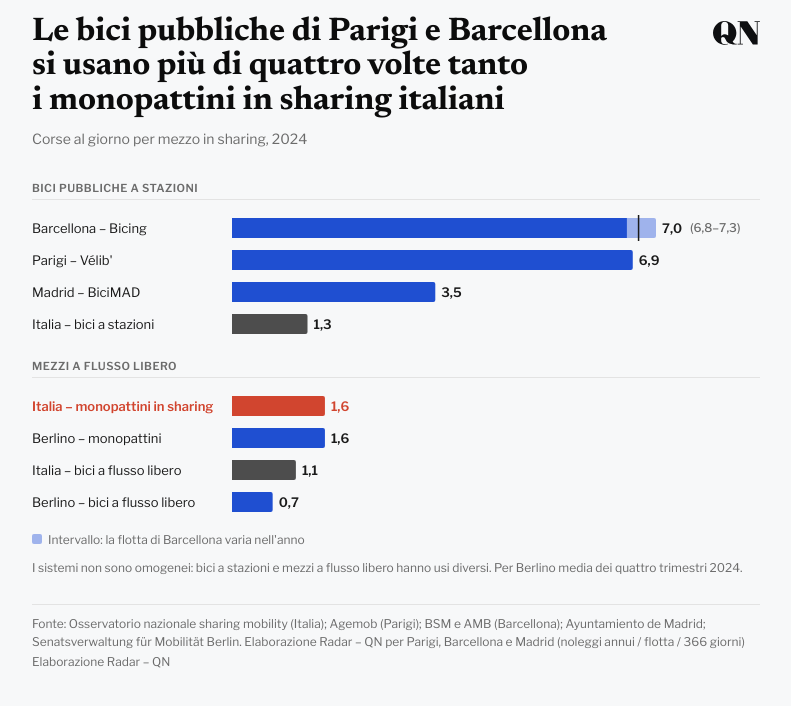
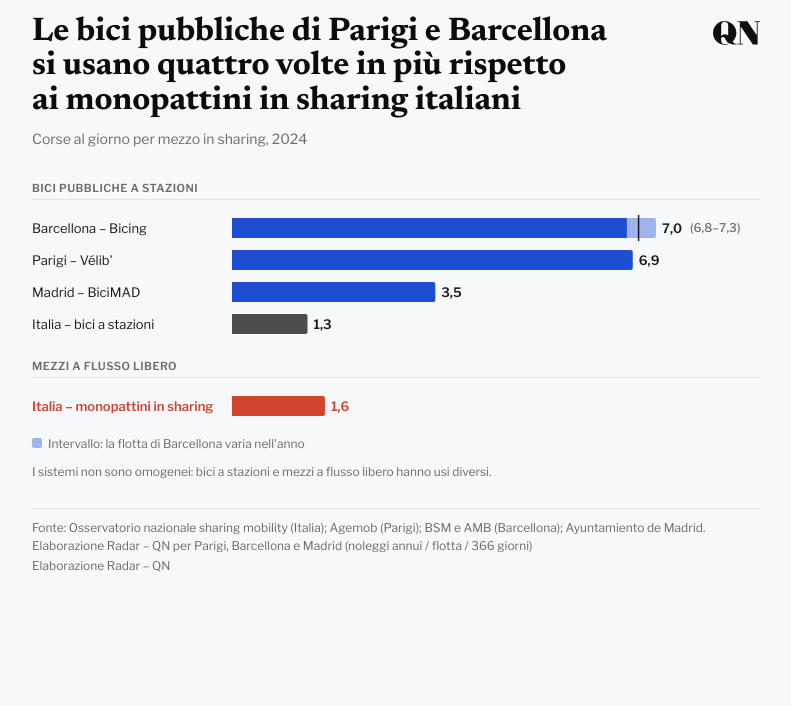
Before and after one commit to lorenzobuonarosa/biciclette_sharing, a plain HTML site: page rotazione/index.html in a window 1280 px wide. Shown: the whole page, without its empty margins (244-1035 px from the left). Drawn offline with nearby package versions, Linux system fonts and the light colour scheme.

Commit message:
Dataviz 4: nuovo titolo, solo i monopattini italiani tra i mezzi a flusso libero
Co-Authored-By: Claude Opus 5.5 <noreply@anthropic.com>
Claude-Session: https://claude.ai/code/session_01UxLrDi2FTCrEHvYSDK9wcz

```diff
--- a/data/rotazione.csv
+++ b/data/rotazione.csv
@@ -4,6 +4,3 @@ Barcellona – Bicing;Bici pubbliche a stazioni;7,0;6,8;7,3;18,9 milioni di usi,
 Madrid – BiciMAD;Bici pubbliche a stazioni;3,5;;;9,95 milioni di viaggi, 7.735 bici;Ayuntamiento de Madrid, Carta de Servicios bicimad 2025
 Italia – bici a stazioni;Bici pubbliche a stazioni;1,3;;;tasso di rotazione pubblicato;Osservatorio nazionale sharing mobility, 9° Rapporto, p65
 Italia – monopattini in sharing;Mezzi a flusso libero;1,6;;;tasso di rotazione pubblicato;Osservatorio nazionale sharing mobility, 9° Rapporto, p72
-Italia – bici a flusso libero;Mezzi a flusso libero;1,1;;;tasso di rotazione pubblicato;Osservatorio nazionale sharing mobility, 9° Rapporto, p65
-Berlino – monopattini;Mezzi a flusso libero;1,6;;;media trimestrale 2024: 1,13 / 1,86 / 2,05 / 1,49;Senatsverwaltung für Mobilität Berlin, 2 giugno 2026
-Berlino – bici a flusso libero;Mezzi a flusso libero;0,7;;;media trimestrale 2024: 0,50 / 0,81 / 0,99 / 0,66, esclusi Nextbike e Call-a-bike;Senatsverwaltung für Mobilität Berlin, 2 giugno 2026
--- a/rotazione/index.html
+++ b/rotazione/index.html
@@ -20,16 +20,16 @@
 <body>
 <main class="radar">
   <header>
-    <h1 class="r-title" id="title">Le bici pubbliche di Parigi e Barcellona si usano più di quattro volte tanto i monopattini in sharing italiani</h1>
+    <h1 class="r-title" id="title">Le bici pubbliche di Parigi e Barcellona si usano quattro volte in più rispetto ai monopattini in sharing italiani</h1>
     <p class="r-sub">Corse al giorno per mezzo in sharing, 2024</p>
   </header>
 
   <figure class="r-chart" id="chart"></figure>
   <div class="r-key"><span><i class="sw sw--range"></i>Intervallo: la flotta di Barcellona varia nell'anno</span></div>
-  <p class="r-note">I sistemi non sono omogenei: bici a stazioni e mezzi a flusso libero hanno usi diversi. Per Berlino media dei quattro trimestri 2024.</p>
+  <p class="r-note">I sistemi non sono omogenei: bici a stazioni e mezzi a flusso libero hanno usi diversi.</p>
 
   <footer class="r-foot">
-    <span>Fonte: Osservatorio nazionale sharing mobility (Italia); Agemob (Parigi); BSM e AMB (Barcellona); Ayuntamiento de Madrid; Senatsverwaltung für Mobilität Berlin. Elaborazione Radar – QN per Parigi, Barcellona e Madrid (noleggi annui / flotta / 366 giorni)</span>
+    <span>Fonte: Osservatorio nazionale sharing mobility (Italia); Agemob (Parigi); BSM e AMB (Barcellona); Ayuntamiento de Madrid. Elaborazione Radar – QN per Parigi, Barcellona e Madrid (noleggi annui / flotta / 366 giorni)</span>
     <span>Elaborazione Radar – QN</span>
   </footer>
 </main>
@@ -60,8 +60,8 @@
     var bcn = data.find(function (d) { return /^Barcellona/.test(d.voce); });
     var ratio = Math.min(par.v, bcn.v) / focus.v;
     var n = Math.floor(ratio);
-    var formula = (ratio > n + 0.05 ? "più di " : "") + NUM[n] + " volte tanto";
-    d3.select("#title").text("Le bici pubbliche di Parigi e Barcellona si usano " + formula + " i monopattini in sharing italiani");
+    // numero calcolato: parte intera del rapporto (oggi 4,3 per Parigi, 4,4 per Barcellona)
+    d3.select("#title").text("Le bici pubbliche di Parigi e Barcellona si usano " + NUM[n] + " volte in più rispetto ai monopattini in sharing italiani");
 
     var host = document.getElementById("chart");
     var tip = R.tooltip(host);
```
Also changed, not shown: index.html (+1 -1 lines), 1 other file.
